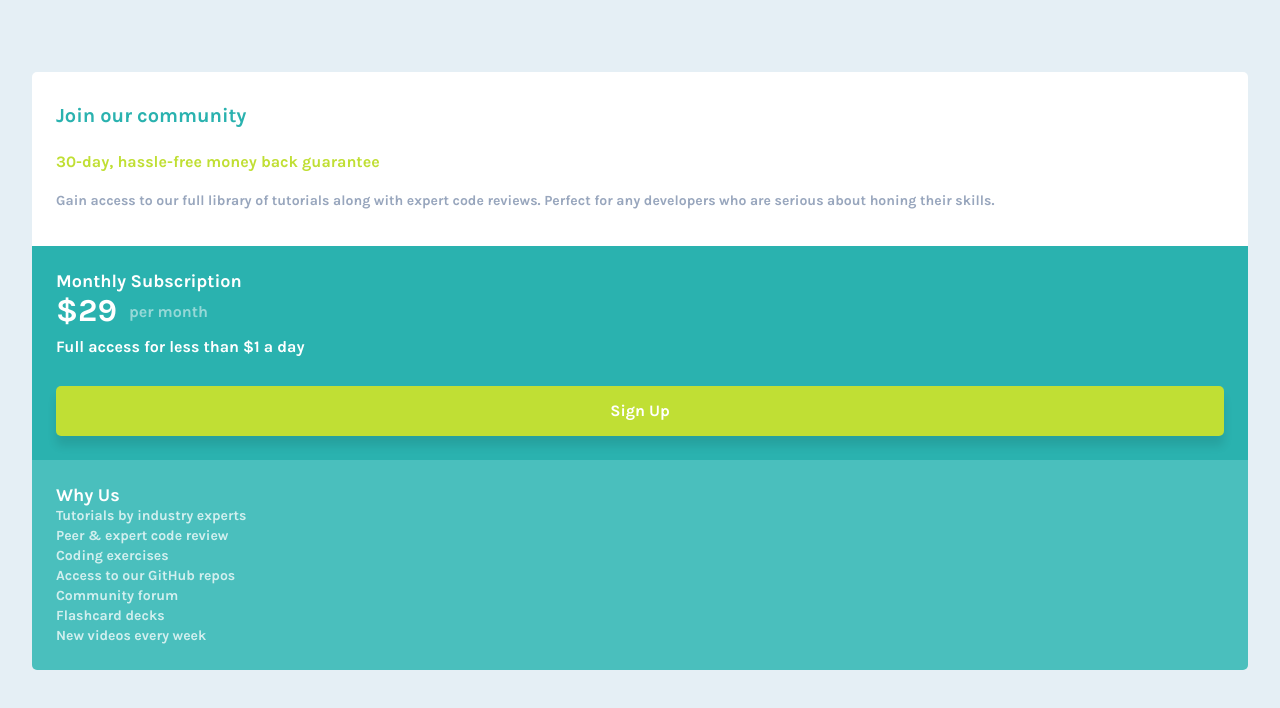
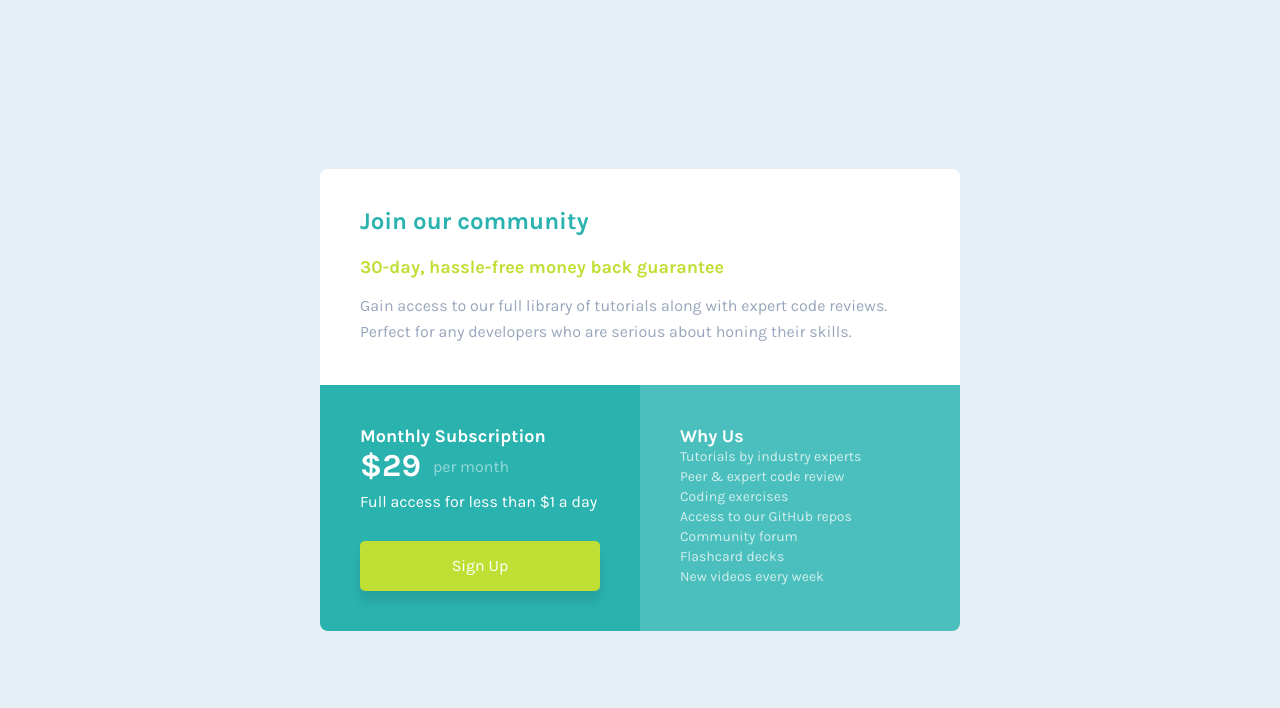
Before and after one commit to kehkelly/Price, a plain HTML site: page index.html in a window 1280 px wide. Drawn offline with Linux system fonts and the light colour scheme.

Commit message:
Parte da responsividade completa - TERMINEI

```diff
--- a/css/global.css
+++ b/css/global.css
@@ -1,4 +1,4 @@
-@import url('https://fonts.googleapis.com/css2?family=Karla:ital,wght@0,700;1,400&display=swap');
+@import url('https://fonts.googleapis.com/css2?family=Karla:wght@400;700&display=swap');
 
 * {
     margin: 0;
--- /dev/null
+++ b/css/responsivity.css
@@ -0,0 +1,49 @@
+@media (min-width: 650px) {
+    .inferior {
+        display: flex;
+    }
+
+    .esquerda, .direita {
+        width: 100%;
+        padding: 2.5rem;
+    }
+
+    main {
+        max-width: 40rem;
+        padding: 0;
+    }
+
+    body {
+        min-height: 100vh;
+        display: flex;
+        justify-content: center;
+        align-items: center;
+    }
+
+    .superior {
+        border-top-left-radius: 8px;
+        border-top-right-radius: 8px;
+        padding: 2.5rem;
+    }
+
+    h1 {
+        font-size: 1.5rem;
+    }
+
+    .first-p {
+        font-size: 1.125rem;
+    }
+
+    .superior p:last-child {
+        font-size: 1rem;
+    }
+
+    .esquerda {
+        border-bottom-left-radius: 8px;
+    }
+
+    .direita {
+        border-bottom-left-radius: 0px;
+        border-bottom-right-radius: 8px;
+    }
+}
--- a/style.css
+++ b/style.css
@@ -1,3 +1,4 @@
 @import './css/global.css';
 @import './css/colors.css';
 @import './css/main.css';
+@import './css/responsivity.css';
```
